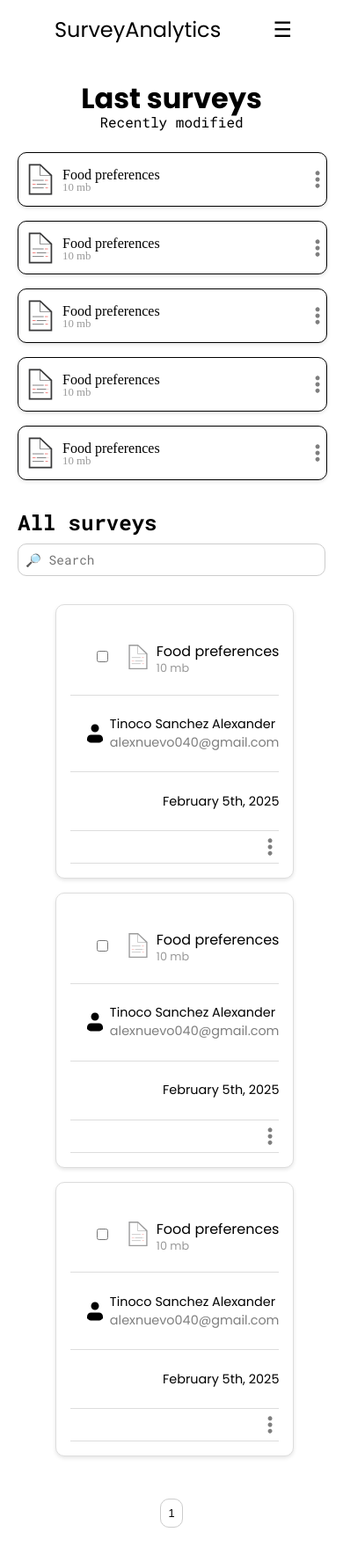
After one commit to tinocoAlexander/SurveyAnalytics, a Django app: page /lastSurveys/ in a window 390 px wide. The commit adds this page. Shown: the whole page at 88% size. Run offline with Django 5.2, Linux system fonts and the light colour scheme.

Commit message:
Addition: Last surveys

```diff
--- a/survey_analytics/analysis/templates/analysis/administrateSurveys.html
+++ /dev/null
@@ -1,2 +0,0 @@
-{% extends '../layout/base.html' %}
-{% load static %}
--- a/survey_analytics/analysis/templates/analysis/confirmationSurverys.html
+++ /dev/null
@@ -1,2 +0,0 @@
-{% extends '../layout/base.html' %}
-{% load static %}
--- /dev/null
+++ b/survey_analytics/analysis/templates/analysis/lastSurveys.html
@@ -0,0 +1,168 @@
+{% extends '../layout/base.html' %}
+{% load static %}
+{% block extra_css %}
+    <link rel="stylesheet" href="{% static 'css/lastSurveys.css' %}">
+{% endblock %}
+{% block content %}
+<main class="surveys-container">
+    <h1 class="title">Last surveys</h1>
+    <p class="subtitle">Recently modified</p>
+
+    <div class="recent-surveys">
+        <div class="survey-card">
+            <div class="survey-info">
+                <img src="{% static 'images/icons/documentIcon.svg' %}" alt="Document icon">
+                <div class="survey-details">
+                    <p class="survey-name">Food preferences</p>
+                    <p class="survey-size">10 mb</p>
+                </div>
+            </div>
+            <img src="{% static 'images/icons/optionsIcon.svg' %}" alt="Options icon" class="options-icon">
+        </div>
+        <div class="survey-card">
+            <div class="survey-info">
+                <img src="{% static 'images/icons/documentIcon.svg' %}" alt="Document icon">
+                <div class="survey-details">
+                    <p class="survey-name">Food preferences</p>
+                    <p class="survey-size">10 mb</p>
+                </div>
+            </div>
+            <img src="{% static 'images/icons/optionsIcon.svg' %}" alt="Options icon" class="options-icon">
+        </div>
+        <div class="survey-card">
+            <div class="survey-info">
+                <img src="{% static 'images/icons/documentIcon.svg' %}" alt="Document icon">
+                <div class="survey-details">
+                    <p class="survey-name">Food preferences</p>
+                    <p class="survey-size">10 mb</p>
+                </div>
+            </div>
+            <img src="{% static 'images/icons/optionsIcon.svg' %}" alt="Options icon" class="options-icon">
+        </div>
+        <div class="survey-card">
+            <div class="survey-info">
+                <img src="{% static 'images/icons/documentIcon.svg' %}" alt="Document icon">
+                <div class="survey-details">
+                    <p class="survey-name">Food preferences</p>
+                    <p class="survey-size">10 mb</p>
+                </div>
+            </div>
+            <img src="{% static 'images/icons/optionsIcon.svg' %}" alt="Options icon" class="options-icon">
+        </div>
+        <div class="survey-card">
+            <div class="survey-info">
+                <img src="{% static 'images/icons/documentIcon.svg' %}" alt="Document icon">
+                <div class="survey-details">
+                    <p class="survey-name">Food preferences</p>
+                    <p class="survey-size">10 mb</p>
+                </div>
+            </div>
+            <img src="{% static 'images/icons/optionsIcon.svg' %}" alt="Options icon" class="options-icon">
+        </div>
+    </div>
+
+    <h2 class="all-surveys-title">All surveys</h2>
+
+    <div class="search-container">
+        <input type="text" placeholder="🔎 Search" class="search-input">
+    </div>
+
+    <table class="surveys-table">
+        <thead>
+            <tr>
+                <th>File name</th>
+                <th>Uploaded by</th>
+                <th>Last modified</th>
+                <th>Options</th>
+            </tr>
+        </thead>
+        <tbody>
+            <tr>
+                <td>
+                    <div class="file-info">
+                        <input type="checkbox" id="checkbox1">
+                        <img src="{% static 'images/icons/documentIcon.svg' %}" alt="Document icon" class="options-icon">
+                        <div>
+                            <p class="survey-name">Food preferences</p>
+                            <p class="survey-size">10 mb</p>
+                        </div>
+                    </div>
+                </td>
+                <td>
+                    <div class="user-info">
+                        <img src="{% static 'images/icons/userIcon.svg' %}" alt="User avatar" class="user-avatar">
+                        <div>
+                            <p class="user-name">Tinoco Sanchez Alexander</p>
+                            <p class="user-email">alexnuevo040@gmail.com</p>
+                        </div>
+                    </div>
+                </td>
+                <td>
+                    <p class="last-modified">February 5th, 2025</p>
+                </td>
+                <td>
+                    <img src="{% static 'images/icons/optionsIcon.svg' %}" alt="Options icon" class="options-icon">
+                </td>
+            </tr>
+            <tr>
+                <td>
+                    <div class="file-info">
+                        <input type="checkbox" id="checkbox2">
+                        <img src="{% static 'images/icons/documentIcon.svg' %}" alt="Document icon" class="options-icon">
+                        <div>
+                            <p class="survey-name">Food preferences</p>
+                            <p class="survey-size">10 mb</p>
+                        </div>
+                    </div>
+                </td>
+                <td>
+                    <div class="user-info">
+                        <img src="{% static 'images/icons/userIcon.svg' %}" alt="User avatar" class="user-avatar">
+                        <div>
+                            <p class="user-name">Tinoco Sanchez Alexander</p>
+                            <p class="user-email">alexnuevo040@gmail.com</p>
+                        </div>
+                    </div>
+                </td>
+                <td>
+                    <p class="last-modified">February 5th, 2025</p>
+                </td>
+                <td>
+                    <img src="{% static 'images/icons/optionsIcon.svg' %}" alt="Options icon" class="options-icon">
+                </td>
+            </tr>
+            <tr>
+                <td>
+                    <div class="file-info">
+                        <input type="checkbox" id="checkbox3">
+                        <img src="{% static 'images/icons/documentIcon.svg' %}" alt="Document icon" class="options-icon">
+                        <div>
+                            <p class="survey-name">Food preferences</p>
+                            <p class="survey-size">10 mb</p>
+                        </div>
+                    </div>
+                </td>
+                <td>
+                    <div class="user-info">
+                        <img src="{% static 'images/icons/userIcon.svg' %}" alt="User avatar" class="user-avatar">
+                        <div>
+                            <p class="user-name">Tinoco Sanchez Alexander</p>
+                            <p class="user-email">alexnuevo040@gmail.com</p>
+                        </div>
+                    </div>
+                </td>
+                <td>
+                    <p class="last-modified">February 5th, 2025</p>
+                </td>
+                <td>
+                    <img src="{% static 'images/icons/optionsIcon.svg' %}" alt="Options icon" class="options-icon">
+                </td>
+            </tr>
+        </tbody>
+    </table>
+
+    <div class="pagination">
+        <button class="pagination-btn">1</button>
+    </div>
+</main>
+{% endblock %}
--- a/survey_analytics/analysis/templates/analysis/uploadSurveys.html
+++ /dev/null
@@ -1,2 +0,0 @@
-{% extends '../layout/base.html' %}
-{% load static %}
--- a/survey_analytics/analysis/urls.py
+++ b/survey_analytics/analysis/urls.py
@@ -6,5 +6,5 @@ app_name = 'analysis'
 
 urlpatterns = [
     path('analysisSurveys/', views.analysisSurveys, name='analysisSurveys'),
-    path('administrateSurveys/', views.administrateSurveys, name='administrateSurveys'),
+    path('lastSurveys/', views.lastSurveys, name='lastSurveys'),
 ]
--- a/survey_analytics/analysis/views.py
+++ b/survey_analytics/analysis/views.py
@@ -6,6 +6,6 @@ def analysisSurveys(request):
     title = "Analysis Surveys"
     return render(request, 'analysis/analysisSurveys.html', {'title': title})
 
-def administrateSurveys(request):
-    title = "Administrate Surveys"
-    return render(request, 'analysis/administrateSurveys.html', {'title': title})
+def lastSurveys(request):
+    title = "Last Surveys"
+    return render(request, 'analysis/lastSurveys.html', {'title': title})
--- a/survey_analytics/static/css/analysisSurveys.css
+++ b/survey_analytics/static/css/analysisSurveys.css
@@ -22,7 +22,7 @@
     justify-content: center;
     align-items: center;
     padding: 2rem;
-    background-color: #f9f9f9;
+
 }
 
 .survey-form {
@@ -102,6 +102,7 @@
     border-radius: 10px;
     margin-bottom: 1.5rem;
 }
+
 
 .file-item {
     display: flex;
--- /dev/null
+++ b/survey_analytics/static/css/lastSurveys.css
@@ -0,0 +1,307 @@
+body {
+    margin-left: 3.125rem;
+    margin-right: 3.125rem;
+}
+
+
+
+.title {
+    font-family: "Poppins", sans-serif;
+    font-size: 2.5rem;
+}
+
+.subtitle {
+    margin-top: -1.875rem;
+    font-family: "Roboto Mono", sans-serif;
+    font-size: 1.2rem;
+    color: black;
+    margin-bottom: 1.5rem;
+}
+
+.recent-surveys {
+    display: flex;
+    gap: 1rem;
+    margin-bottom: 2rem;
+}
+
+.survey-card {
+    display: flex;
+    justify-content: space-between;
+    align-items: center;
+    border: 0.0625rem solid black;
+    border-radius: 0.625rem;
+    background-color: #fff;
+    width: 21.875rem;
+    box-shadow: 0 0.125rem 0.25rem rgba(0, 0, 0, 0.1);
+    transition: all 0.3s ease;
+}
+
+.survey-card:hover {
+    background-color: #f2f6e9;
+    padding: 0.125rem;
+    cursor: pointer;
+    border: 0.125rem solid #f04c15;
+}
+
+.survey-info {
+    display: flex;
+    align-items: center;
+    gap: 0.3125rem;
+}
+
+.survey-info img {
+    margin-left: 0.3125rem;
+    width: 2.5rem;
+}
+
+.survey-name {
+    margin-bottom: 0;
+    font-size: 1rem;
+}
+
+.survey-size {
+    margin-top: -0.125rem;
+    font-size: 0.8rem;
+    color: #999;
+}
+
+.options-icon {
+    margin-left: 0.625rem;
+    width: 1.25rem;
+    cursor: pointer;
+    opacity: 50%;
+    transition: all 0.3s ease;
+}
+
+.all-surveys-title {
+    font-family: "Roboto Mono", sans-serif;
+    font-size: 1.5rem;
+    color: black;
+    margin-bottom: 0.5rem;
+}
+
+.search-container {
+    margin-bottom: 1rem;
+    display: flex;
+    justify-content: flex-end;
+}
+
+.search-input {
+    width: 18.75rem;
+    padding: 0.5rem;
+    border: 0.0625rem solid #ccc;
+    border-radius: 0.625rem;
+    font-family: "Roboto Mono", sans-serif;
+    font-size: 1rem;
+}
+
+#checkbox {
+    transform: scale(2);
+    cursor: pointer;
+    margin-right: 0.9375rem;
+}
+
+.documentIcon {
+    width: 3.125rem;
+}
+
+.surveys-table {
+    width: 100%;
+    border-collapse: collapse;
+    margin-bottom: 2rem;
+}
+
+.surveys-table thead {
+    background-color: #f4f4f4;
+    font-weight: lighter;
+}
+
+.surveys-table th, .surveys-table td {
+    padding: 1rem;
+    text-align: left;
+    border-bottom: 0.0625rem solid #ddd;
+    font-family: "Poppins", sans-serif;
+    font-size: 1rem;
+    color: black;
+}
+
+.file-info {
+    display: flex;
+    align-items: center;
+    gap: 0.3125rem;
+}
+
+.file-info img {
+    width: 2.1875rem;
+}
+
+.user-info {
+    display: flex;
+    align-items: center;
+    gap: 0.3125rem;
+}
+
+.user-avatar {
+    width: 1.875rem;
+    height: 1.875rem;
+    border-radius: 50%;
+}
+
+.user-name {
+    color: black;
+    margin-bottom: 0;
+}
+
+.user-email {
+    font-size: 0.9rem;
+    color: black;
+    margin-top: 0;
+    opacity: 50%;
+}
+
+.last-modified {
+    font-size: 0.9rem;
+    color: black;
+}
+
+.pagination {
+    display: flex;
+    justify-content: center;
+    align-items: center;
+    margin-bottom: 1.875rem;
+}
+
+.pagination-btn {
+    background-color: #fff;
+    border: 0.0625rem solid #ccc;
+    border-radius: 0.625rem;
+    padding: 0.5rem 1rem;
+    font-size: 1rem;
+    cursor: pointer;
+    transition: background-color 0.3s;
+}
+
+.pagination-btn:hover {
+    background-color: #f0f0f0;
+}
+
+/* Large tablets and smaller screens (max-width: 1024px) */
+@media screen and (max-width: 64rem) {
+    .recent-surveys {
+        flex-direction: column;
+    }
+
+    .survey-card {
+        width: 90%;
+    }
+
+    .search-container {
+        justify-content: center;
+    }
+
+    .search-input {
+        width: 80%;
+    }
+
+    .surveys-table th, .surveys-table td {
+        font-size: 0.9rem;
+    }
+}
+
+/* Small tablets and phones (max-width: 768px) */
+@media screen and (max-width: 48rem) {
+    body {
+        margin-left: 1.25rem;
+        margin-right: 1.25rem;
+    }
+
+    .survey-card {
+        width: 100%;
+    }
+
+    .search-input {
+        width: 100%;
+    }
+
+    .user-avatar {
+        width: 1.5rem;
+        height: 1.5rem;
+    }
+
+    .pagination-btn {
+        font-size: 0.9rem;
+    }
+}
+
+/* Mobile phones (max-width: 480px) */
+@media screen and (max-width: 30rem) {
+    .title {
+        font-size: 2rem;
+        text-align: center;
+    }
+
+    .subtitle {
+        font-size: 1rem;
+        text-align: center;
+    }
+
+    .search-input {
+        width: 100%;
+        font-size: 0.9rem;
+    }
+
+    .pagination-btn {
+        padding: 0.5rem;
+        font-size: 0.8rem;
+    }
+
+    .surveys-table {
+        display: flex;
+        flex-direction: column;
+        align-items: center;
+        width: 100%;
+    }
+
+    .surveys-table thead {
+        display: none;
+    }
+
+    .surveys-table tr {
+        display: flex;
+        flex-direction: column;
+        justify-content: center;
+        align-items: center;
+        width: 90%;
+        margin: 1rem auto;
+        border: 1px solid #ddd;
+        border-radius: 0.625rem;
+        padding: 1rem;
+        box-shadow: 0 2px 4px rgba(0, 0, 0, 0.1);
+        background: white;
+    }
+
+    .surveys-table td {
+        display: flex;
+        justify-content: space-between;
+        align-items: center;
+        font-size: 0.9rem;
+        padding: 0.5rem 0;
+        width: 100%;
+    }
+
+    .surveys-table td::before {
+        content: attr(data-label);
+        font-weight: bold;
+        margin-right: 0.5rem;
+        color: #333;
+    }
+
+    .file-info img {
+        width: 2rem;
+    }
+
+    .user-avatar {
+        width: 1.5rem;
+        height: 1.5rem;
+    }
+}
--- a/survey_analytics/users/templates/layout/base.html
+++ b/survey_analytics/users/templates/layout/base.html
@@ -28,7 +28,7 @@
             <ul class="nav-links">
                 <li><a href="{% url 'users:index' %}">Home</a></li>
                 <li><a href="{% url 'analysis:analysisSurveys' %}">New Surveys</a></li>
-                <li><a href="{% url 'analysis:administrateSurveys' %}">Last Surveys</a></li>
+                <li><a href="{% url 'analysis:lastSurveys' %}">Last Surveys</a></li>
             </ul>
 
             <a href="{% url 'users:login' %}" class="nav-button">Log in</a>
@@ -41,7 +41,7 @@
         <ul>
             <li><a href="{% url 'users:index' %}">Home</a></li>
             <li><a href="{% url 'analysis:analysisSurveys' %}">New Surveys</a></li>
-            <li><a href="{% url 'analysis:administrateSurveys' %}">Last Surveys</a></li>
+            <li><a href="{% url 'analysis:lastSurveys' %}">Last Surveys</a></li>
             <li><a href="{% url 'users:login' %}" class="sidebar-login">Log in</a></li>
         </ul>
     </div>
```
Also changed, not shown: survey_analytics/analysis/templates/analysis/downloadSurveys.html (deleted), survey_analytics/static/images/icons/optionsIcon.svg (added), survey_analytics/static/images/icons/searchIcon.svg (added).
